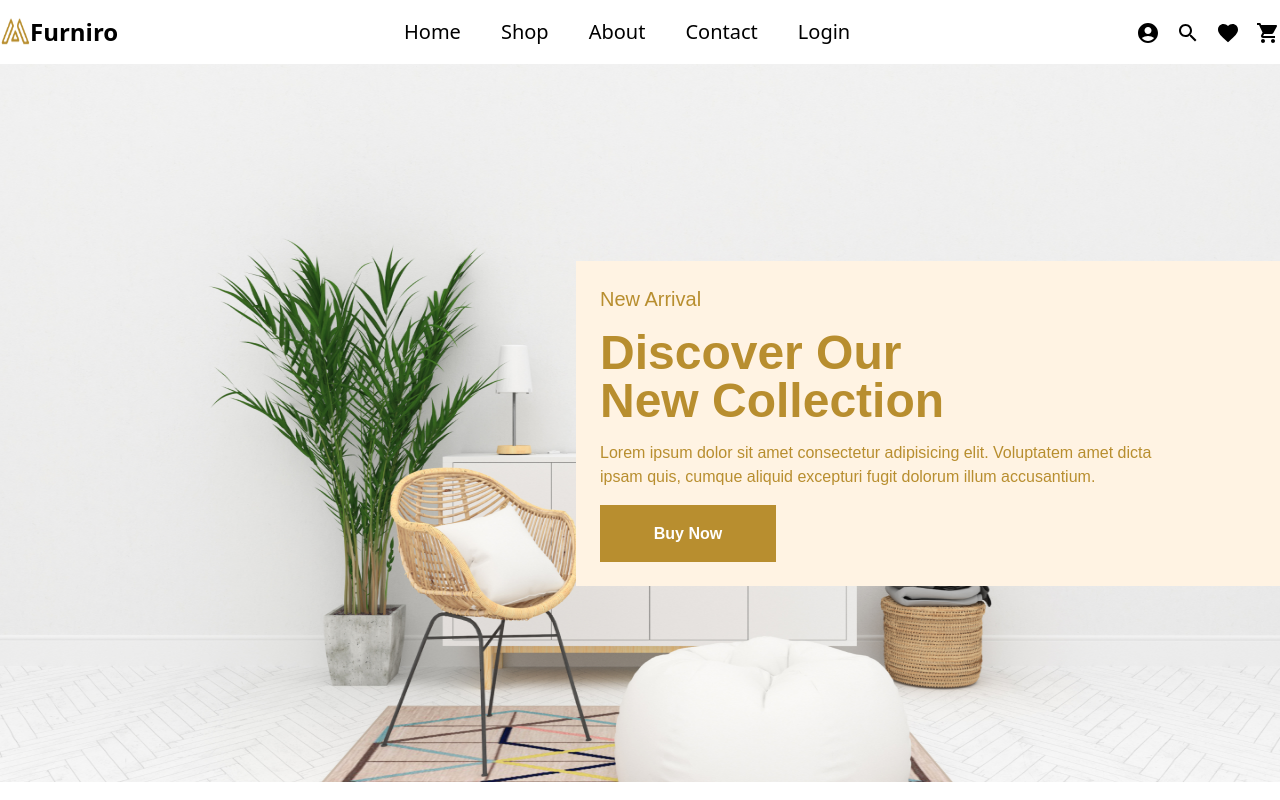
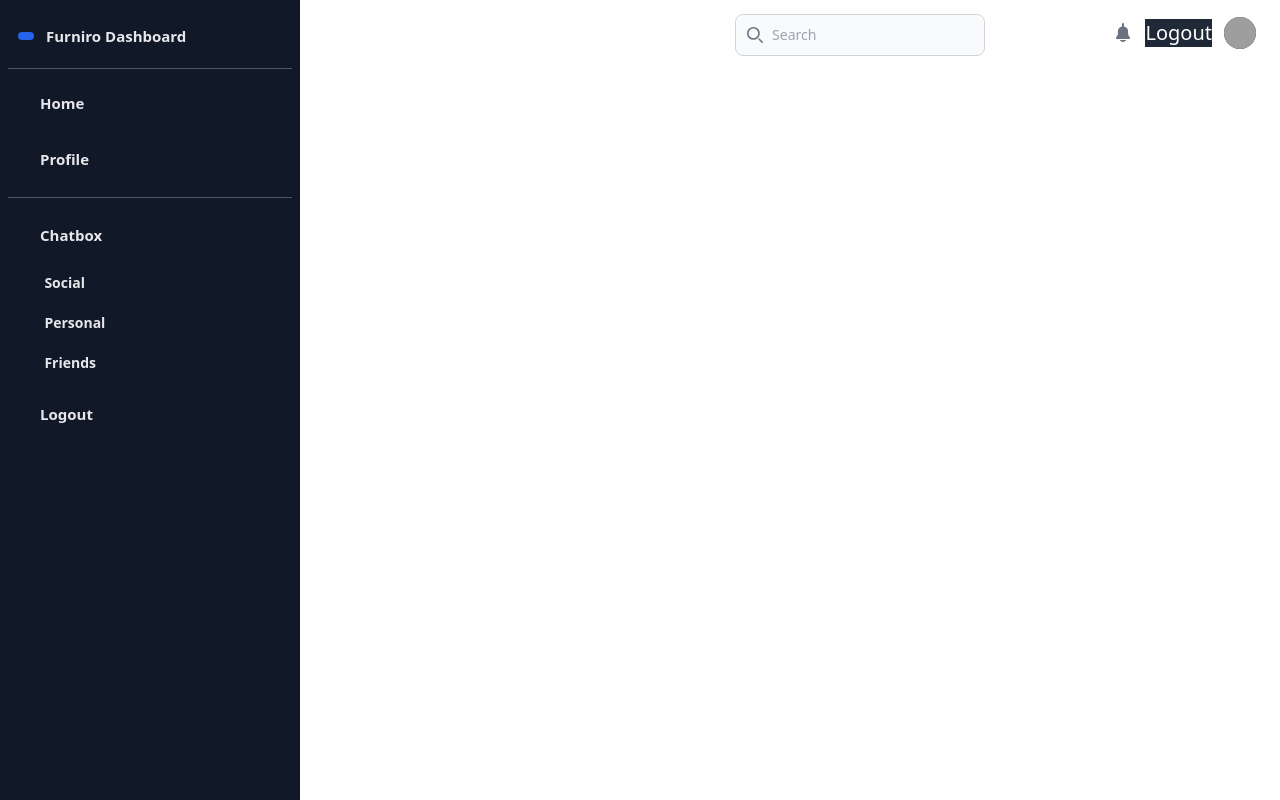
Before and after one commit to uttampun44/furniro, a React (Vite) app in the folder furniro-frontend/: page /profile in a window 1280 px wide. Before the commit this address led to /. Shown: the top 800 px of the page. Built offline with nearby package versions, Linux system fonts and the light colour scheme; grey boxes are pictures that could not be loaded.

Commit message:
profile page added

```diff
--- a/furniro-frontend/context/ContextProvider.tsx
+++ b/furniro-frontend/context/ContextProvider.tsx
@@ -4,7 +4,7 @@ type ContextProviderProps = {
     children?: ReactNode
 }
 type ContextValueType = {
-   user:string | null
+   user?:string | null
    token:string | null,
    setToken:React.Dispatch<React.SetStateAction<string | null>>
    setUser:React.Dispatch<React.SetStateAction<string | null>>
@@ -19,7 +19,9 @@ const ContextProvider = ({children}:ContextProviderProps) =>{
    const [token, setToken] = useState<string | null>(() => {
       return localStorage.getItem("Token");
   });
-  const [user, setUser] =  useState<string | null>(localStorage.getItem("User"));
+  const [user, setUser] =  useState<string | null>(() =>{
+   return localStorage.getItem("User")
+  });
 
 
     useEffect(() => {
--- a/furniro-frontend/src/AppRoutes.tsx
+++ b/furniro-frontend/src/AppRoutes.tsx
@@ -8,6 +8,7 @@ import Signup from "./page/Signup";
 import UserDashboard from "./page/UserDashboard";
 import { useContext } from "react";
 import { Context } from "../context/ContextProvider";
+import Profile from "./page/Profile";
 
 const AppRoutes = () => {
   const context = useContext(Context);
@@ -24,6 +25,7 @@ const AppRoutes = () => {
         path="/users"
         element={context?.token ? <UserDashboard /> : <Navigate to="/login" />}
       />
+      <Route path="/profile" element={<Profile />}></Route>
       <Route path="*" element={<Navigate to="/" />} />
     </Routes>
   );
--- a/furniro-frontend/src/components/Sidebar.tsx
+++ b/furniro-frontend/src/components/Sidebar.tsx
@@ -30,7 +30,7 @@ const Sidebaruser:React.FC = () =>{
         className="p-2.5 mt-3 flex items-center rounded-md px-4 duration-300 cursor-pointer hover:bg-blue-600 text-white"
       >
         <i className="bi bi-bookmark-fill"></i>
-        <span className="text-[15px] ml-4 text-gray-200 font-bold">Bookmark</span>
+        <Link to="/profile"><span className="text-[15px] ml-4 text-gray-200 font-bold">Profile</span></Link>
       </div>
       <div className="my-4 bg-gray-600 h-[1px]"></div>
       <div
--- a/furniro-frontend/src/components/TopNavigation.tsx
+++ b/furniro-frontend/src/components/TopNavigation.tsx
@@ -1,13 +1,10 @@
-import React, { useContext, useEffect } from "react";
-import { Context } from "../../context/ContextProvider";
+import React, {useEffect } from "react";
 import axios from "axios";
 import { useNavigate } from "react-router-dom";
 
 const TopNavigation: React.FC = () => {
 
-    const context = useContext(Context)
 
-console.log(context?.user)
     const login = useNavigate();
 
     const logout = async(event: React.FormEvent) => {
@@ -47,8 +44,7 @@ console.log(context?.user)
     <div>
       <header className="antialiased">
         <nav className="bg-white border-gray-200 px-4 lg:px-6 py-2.5 dark:bg-gray-800">
-          <div className="flex flex-wrap justify-between items-center">
-            <div className="flex justify-start items-center"></div>
+          <div className="flex flex-wrap justify-end items-center">
             <div className="flex items-center lg:order-2">
               <div className="relative mt-1 ">
                 <div className="flex absolute inset-y-0 left-0 items-center pl-3 pointer-events-none">
@@ -155,13 +151,8 @@ console.log(context?.user)
                   alt="user photo"
                 />
 
-                {
-                    context &&
-                    <div>
-                        <span>{context?.user}</span>
-                    </div>
-                }
               </button>
+
             </div>
           </div>
         </nav>
--- a/furniro-frontend/src/page/Home.tsx
+++ b/furniro-frontend/src/page/Home.tsx
@@ -15,7 +15,9 @@ function Home() {
           style={{
             backgroundImage: `url(${Homebg})`,
             backgroundRepeat: "no-repeat",
-            backgroundSize: "100% 100%",
+            backgroundSize: "100% auto",
+            backgroundPosition: "center",
+            minHeight: "718px"
           }}
         >
           <div className="bg-home relative">
--- /dev/null
+++ b/furniro-frontend/src/page/Profile.tsx
@@ -0,0 +1,15 @@
+import Sidebaruser from "../components/Sidebar"
+import TopNavigation from "../components/TopNavigation"
+
+const Profile:React.FC = () =>{
+
+    return(
+        <>
+
+        <Sidebaruser />
+        <TopNavigation />
+           <h1>Profile</h1>
+        </>
+    )
+}
+export default Profile
```
